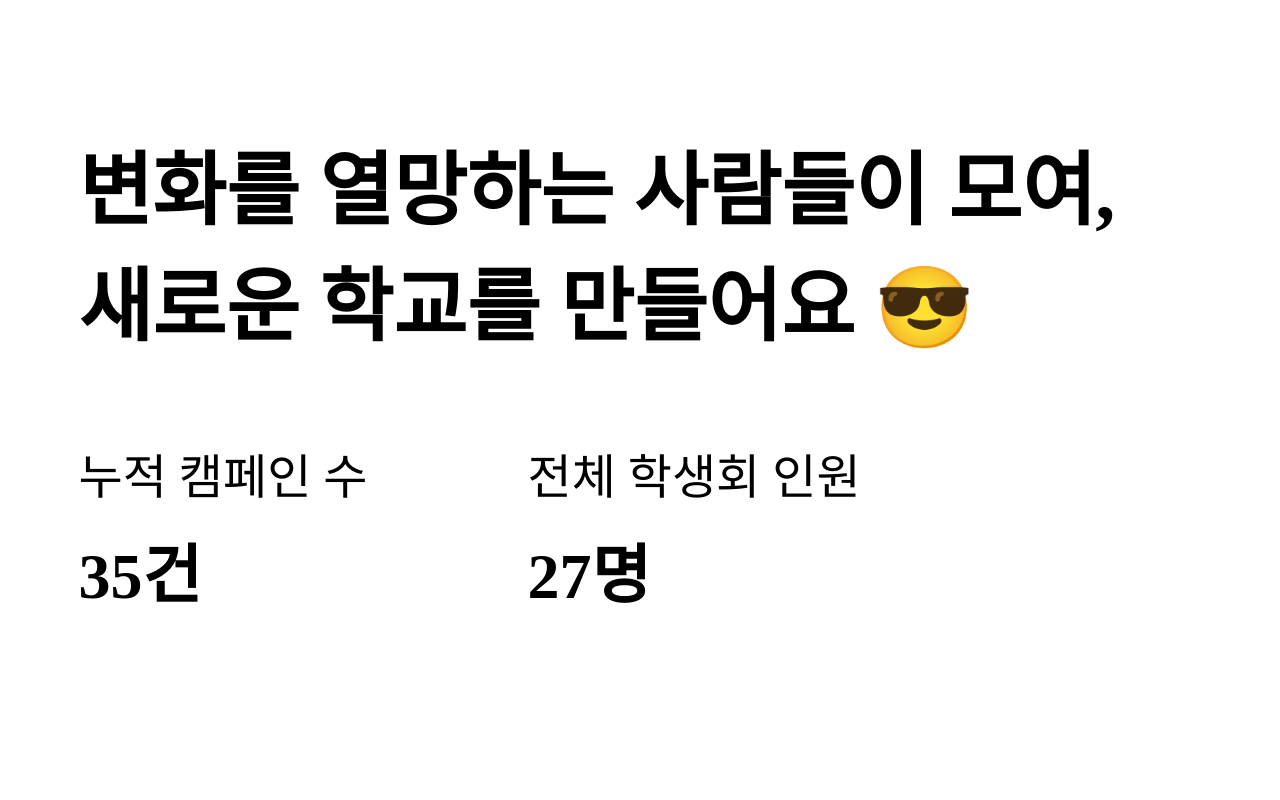
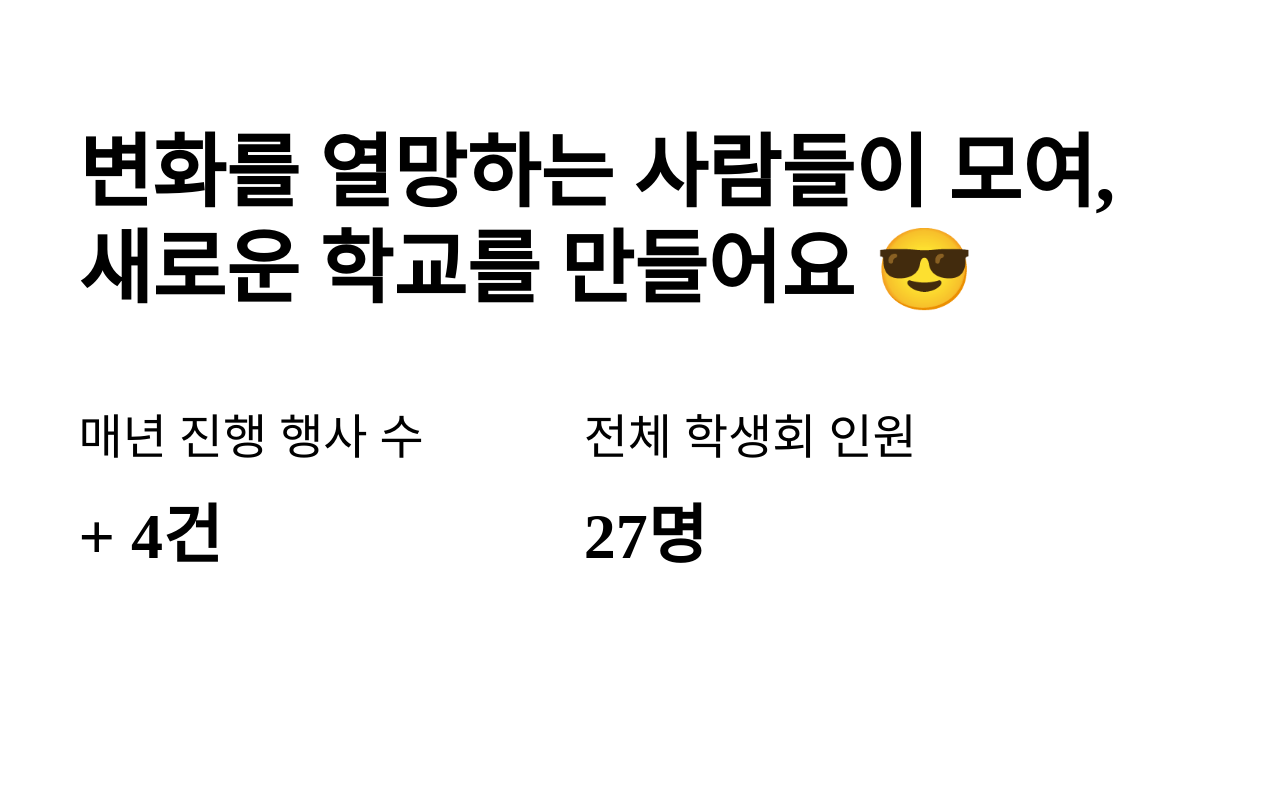
Before and after one commit to hanowwl/recruit.hanowl.com, a React (Vite) app: page / in a window 1280 px wide. Shown: the part 1580-2380 px from the top of the page. Built offline with nearby package versions, Linux system fonts and the light colour scheme; no server answers.

Commit message:
feat(pages): modify main page Title style

```diff
--- a/src/pages/main/index.tsx
+++ b/src/pages/main/index.tsx
@@ -57,7 +57,7 @@ export const MainPage: React.FC = () => {
   const animation4 = useScrollFadeIn<HTMLHeadingElement>('up', 1);
   const animation5 = useScrollFadeIn<HTMLHeadingElement>('up', 1);
 
-  const { count: campaignCount, ref: campaignRef } = useCounter(35, 50);
+  const { count: campaignCount, ref: campaignRef } = useCounter(4, 50);
   const { count: peopleCount, ref: peopleRef } = useCounter(27, 50);
 
   return (
@@ -69,8 +69,8 @@ export const MainPage: React.FC = () => {
         </S.Title>
         <S.CampaignContainer {...animation2}>
           <div>
-            <S.CampaignTitle>누적 캠페인 수</S.CampaignTitle>
-            <S.CampaignCount ref={campaignRef}>{campaignCount}건</S.CampaignCount>
+            <S.CampaignTitle>매년 진행 행사 수</S.CampaignTitle>
+            <S.CampaignCount ref={campaignRef}>+ {campaignCount}건</S.CampaignCount>
           </div>
           <div>
             <S.CampaignTitle>전체 학생회 인원</S.CampaignTitle>
--- a/src/pages/main/styled.ts
+++ b/src/pages/main/styled.ts
@@ -7,7 +7,8 @@ export const SectionConatiner = styled.div`
 export const Title = styled.h1`
   font-size: 5rem;
   margin-bottom: 5rem;
-  font-weight: 600;
+  font-weight: 700;
+  line-height: 1.2;
 `;
 
 export const TeamStorySectionTitle = styled(Title)`
```
